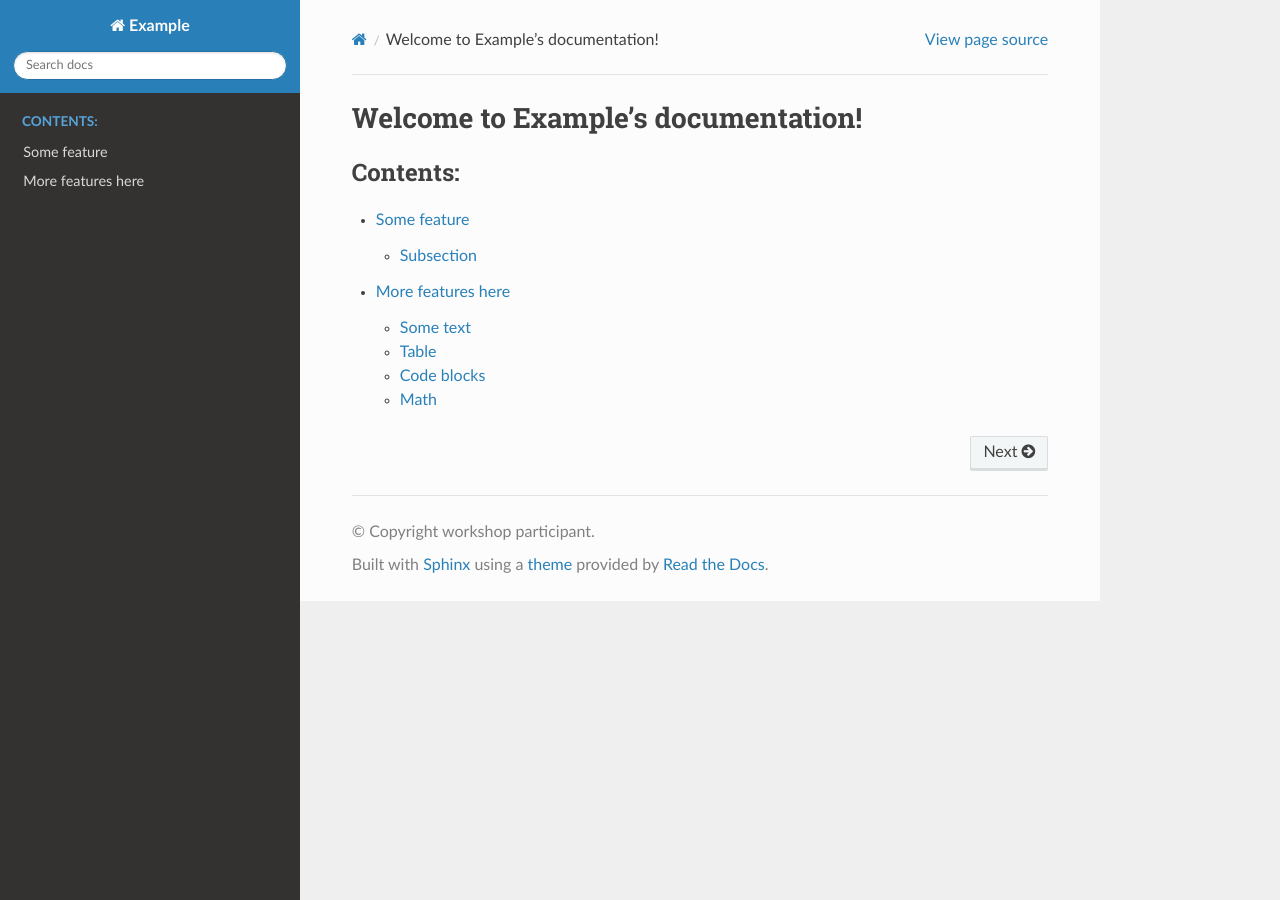
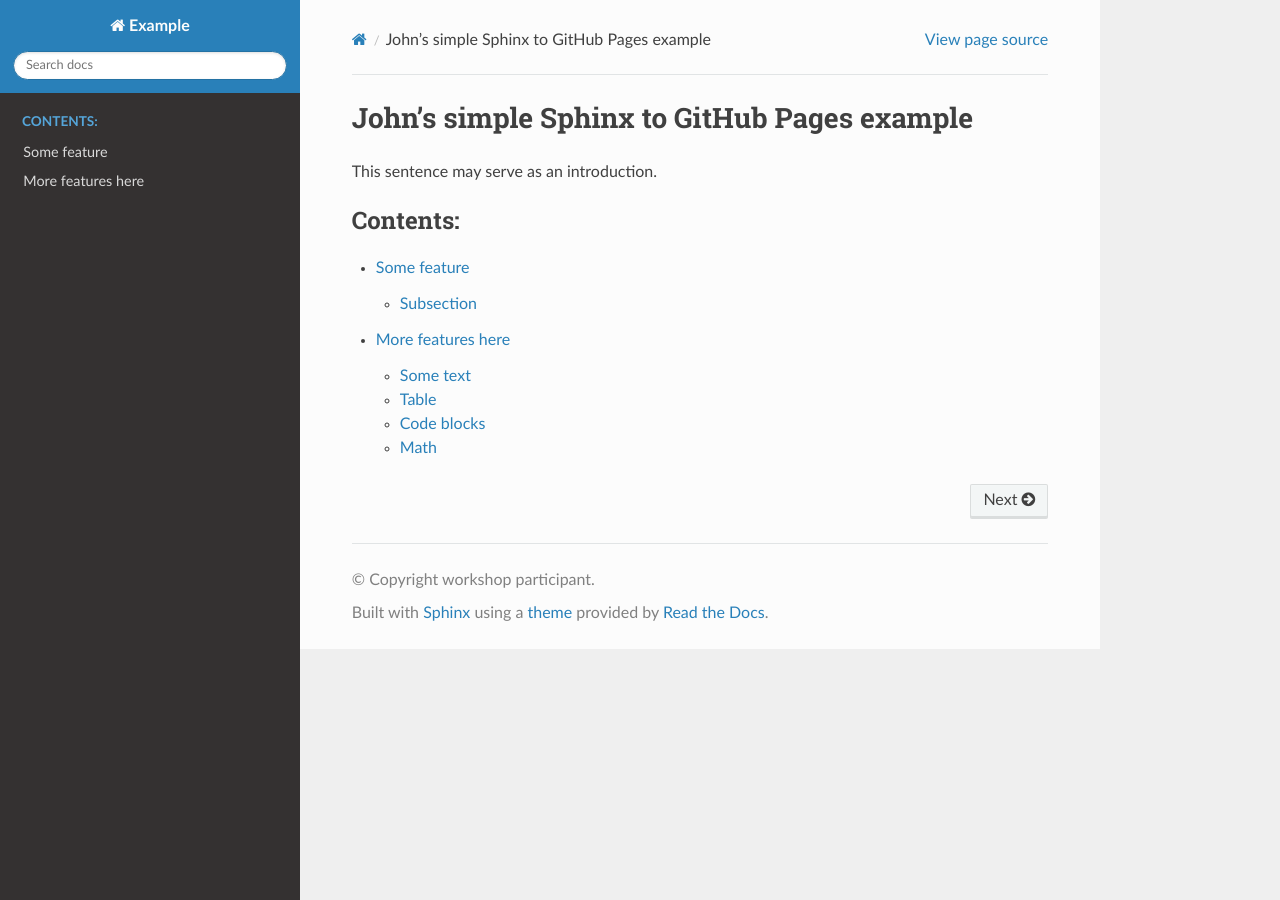
Before and after one commit to mo-johnmo/docex2, a Sphinx documentation site: the page built from doc/index.rst, in a window 1280 px wide. Built offline with Sphinx 7.4.7 and the Read the Docs theme 3.1.0, drawn with Linux system fonts in a browser that asks for light colours.

Commit message:
Doc edit #1

```diff
--- a/doc/index.rst
+++ b/doc/index.rst
@@ -3,8 +3,9 @@
    You can adapt this file completely to your liking, but it should at least
    contain the root `toctree` directive.
 
-Welcome to Example's documentation!
-===================================
+John's simple Sphinx to GitHub Pages example
+============================================
+This sentence may serve as an introduction.
 
 .. toctree::
    :maxdepth: 2
```
Also changed, not shown: README.md (+1 -2 lines).
